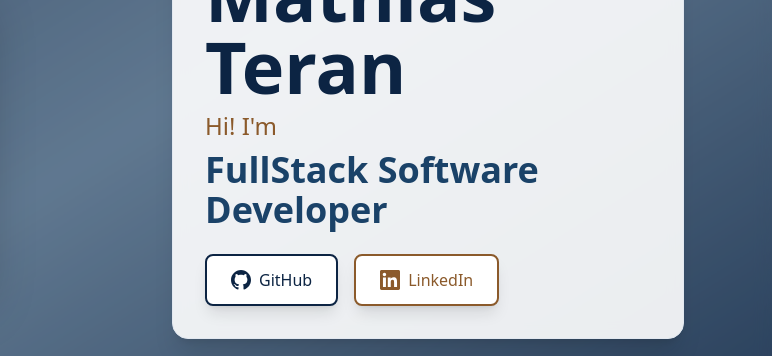
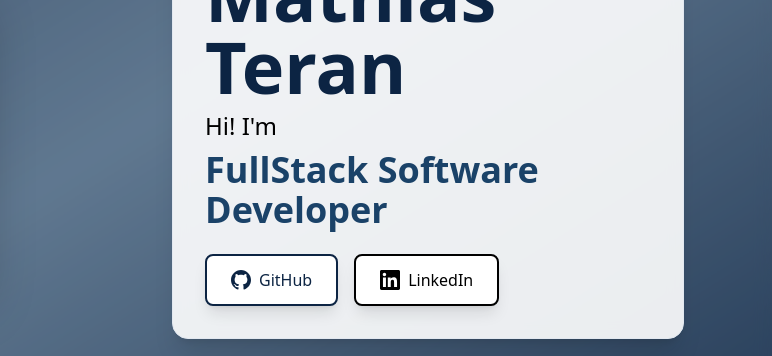
Before and after one commit to MTDEV2312/Portafolio-FrontEnd, an Astro site: page / in a window 1280 px wide. Shown: the part 268-624 px from the top of the page, 508-1280 px from the left. Built offline with nearby package versions, Linux system fonts and the light colour scheme; Astro itself is replaced by a stand-in of ours; no server answers.

Commit message:
feat: simplificar y optimizar la paleta de colores en global.css

```diff
--- a/src/styles/global.css
+++ b/src/styles/global.css
@@ -1,34 +1,17 @@
 @import "tailwindcss";
 
 @theme {
-  /* Colores principales con mejor contraste */
+  /* Colores principales - simplificados y consistentes */
   --color-primary: #0c2443;
   --color-primary-foreground: #ffffff;
 
   --color-secondary: #1a4268;
-  --color-secondary-foreground: #f8fafc;
+  --color-secondary-foreground: #ffffff;
 
-  /* Mejorado el contraste del accent */
   --color-accent: #d4c4b0;
   --color-accent-foreground: #1a1a1a;
 
-  --color-tertiary: #8b5a2b;
-  --color-tertiary-foreground: #ffffff;
-
-  --color-quaternary: #532314;
-  --color-quaternary-foreground: #ffffff;
-
-  /* Colores adicionales para mejor contraste */
-  --color-muted: #f1f5f9;
-  --color-muted-foreground: #475569;
-
-  --color-card: #ffffff;
-  --color-card-foreground: #0f172a;
-
-  --color-border: #e2e8f0;
-  --color-input: #ffffff;
-
-  /* Colores de estado con buen contraste */
+  /* Colores de estado funcionales */
   --color-success: #16a34a;
   --color-success-foreground: #ffffff;
 
@@ -38,29 +21,59 @@
   --color-error: #dc2626;
   --color-error-foreground: #ffffff;
 
-  /* Nombres descriptivos actualizados */
-  --color-dark-blue: #0c2443;
-  --color-medium-blue: #1a4268;
-  --color-light-beige: #d4c4b0;
-  --color-brown: #8b5a2b;
-  --color-dark-brown: #532314;
+  --color-info: #3b82f6;
+  --color-info-foreground: #ffffff;
 
-  /* Colores específicos para el logo con contraste */
-  --color-logo-bg-light: #ffffff;
-  --color-logo-text-light: #0c2443;
-  --color-logo-bg-dark: #1a4268;
-  --color-logo-text-dark: #d4c4b0;
+  /* Escala de grises - consistente */
+  --color-muted: #f1f5f9;
+  --color-muted-foreground: #64748b;
+
+  --color-card: #ffffff;
+  --color-card-foreground: #0f172a;
+
+  --color-border: #e2e8f0;
+  --color-input: #ffffff;
+  --color-input-foreground: #0f172a;
 }
 
-/* Estilos para el logo con mejor visibilidad */
+/* Estilos globales optimizados */
+html, body {
+  margin: 0;
+  padding: 0;
+}
+
+/* Sistema de espaciado consistente */
+:root {
+  --spacing-xs: 0.25rem;
+  --spacing-sm: 0.5rem;
+  --spacing-md: 1rem;
+  --spacing-lg: 1.5rem;
+  --spacing-xl: 2rem;
+  --spacing-2xl: 3rem;
+}
+
+/* Sombras minimalistas */
+.shadow-sm {
+  box-shadow: 0 1px 2px 0 rgb(0 0 0 / 0.05);
+}
+
+.shadow {
+  box-shadow: 0 1px 3px 0 rgb(0 0 0 / 0.1), 0 1px 2px -1px rgb(0 0 0 / 0.1);
+}
+
+.shadow-md {
+  box-shadow: 0 4px 6px -1px rgb(0 0 0 / 0.1), 0 2px 4px -2px rgb(0 0 0 / 0.1);
+}
+
+/* Logo container */
 .logo-container {
-  background: var(--color-logo-bg-light);
-  color: var(--color-logo-text-light);
+  background: var(--color-card);
+  color: var(--color-primary);
 }
 
 @media (prefers-color-scheme: dark) {
   .logo-container {
-    background: var(--color-logo-bg-dark);
-    color: var(--color-logo-text-dark);
+    background: var(--color-primary);
+    color: var(--color-accent);
   }
 }
```
